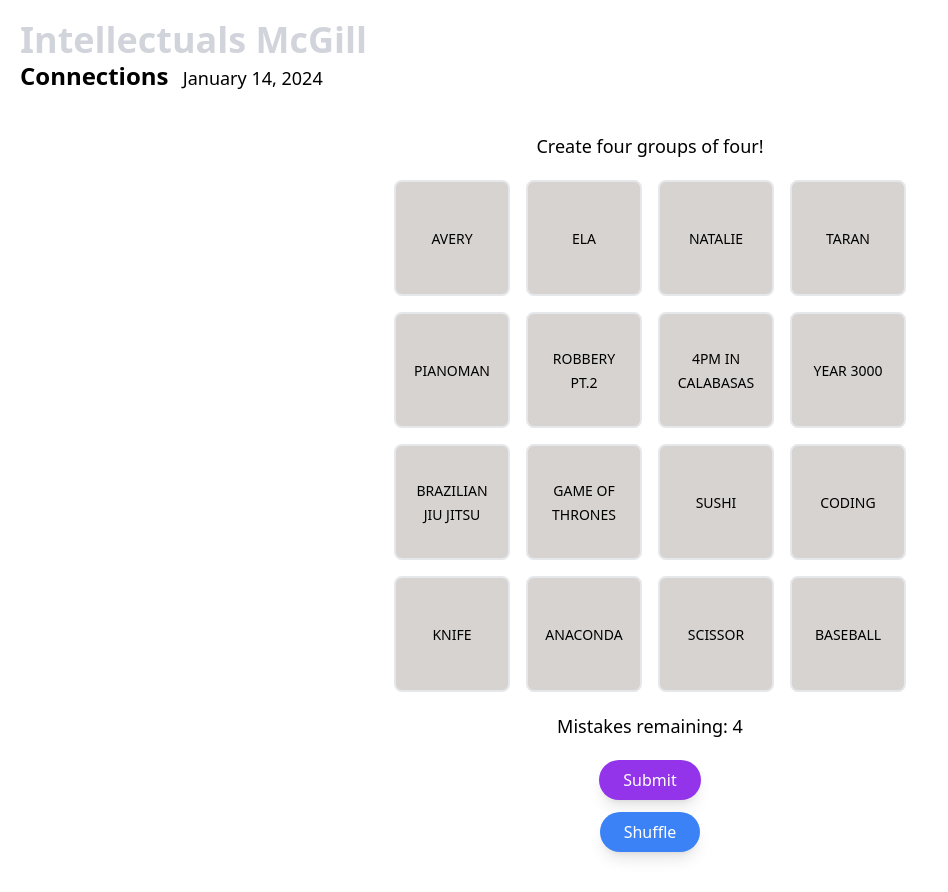
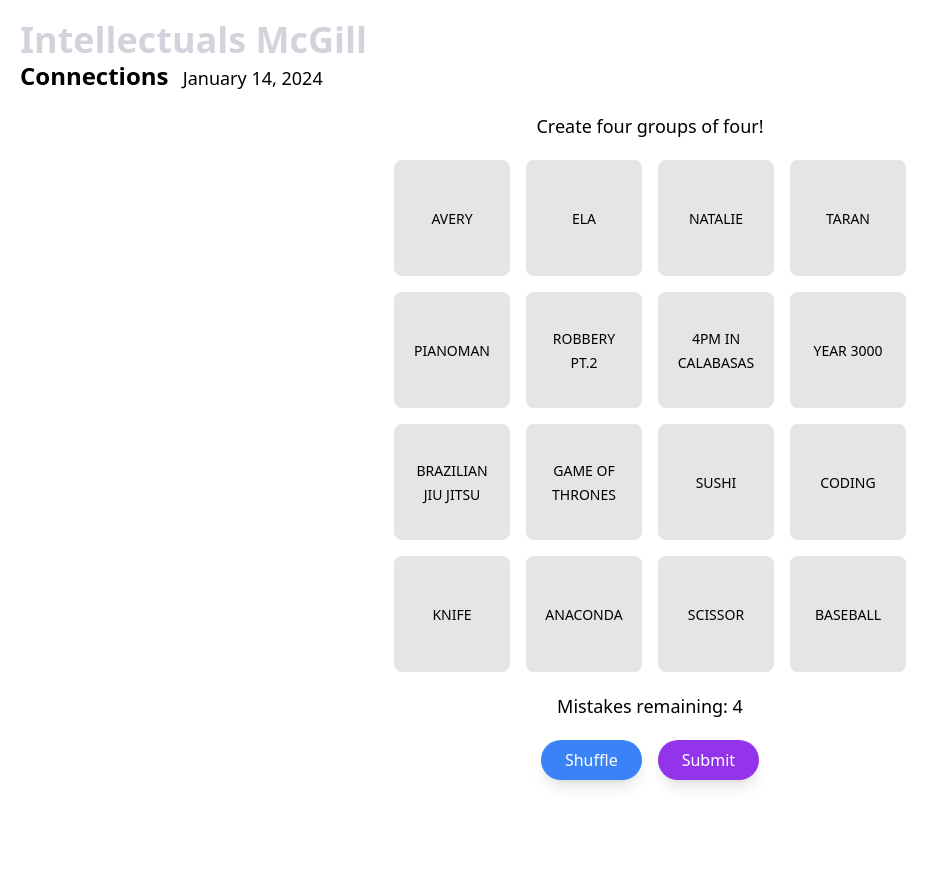
Before and after one commit to Nginearing/kakutropos-parjat, a React (Create React App) app: page / in a window 1280 px wide. Shown: the whole page, without its empty margins (0-948 px from the left). After the commit the page ends 800 px from the top, so only its background shows below. Built offline with nearby package versions, Linux system fonts and the light colour scheme.

Commit message:
more changes

```diff
--- a/src/components/Grid.js
+++ b/src/components/Grid.js
@@ -78,7 +78,7 @@
   };
 
   return (
-    <div className="flex flex-col items-center py-10">
+    <div className="flex flex-col items-center py-5">
       <h2 className="text-lg mb-5">Create four groups of four!</h2>
 
       {/* Render completed groups */}
@@ -110,18 +110,20 @@
       </div>
 
       <div className="text-center text-lg mb-5">Mistakes remaining: {4 - mistakes}</div>
-      <button
-        onClick={handleSubmit}
-        className="text-white bg-purple-600 hover:bg-purple-700 font-medium py-2 px-6 rounded-full shadow-lg focus:outline-none focus:ring-2 focus:ring-purple-600 focus:ring-opacity-50"
-      >
-        Submit
-      </button>
-      <button
-        onClick={handleShuffle}
-        className="text-white bg-blue-500 hover:bg-blue-700 font-medium py-2 px-6 rounded-full shadow-lg focus:outline-none focus:ring-2 focus:ring-blue-500 focus:ring-opacity-50 mt-3"
-      >
-        Shuffle
-      </button>
+
+      <div className="flex justify-center items-center space-x-4">
+        <button
+          onClick={handleShuffle}
+          className="text-white bg-blue-500 hover:bg-blue-700 font-medium py-2 px-6 rounded-full shadow-lg focus:outline-none focus:ring-2 focus:ring-blue-500 focus:ring-opacity-50">
+          Shuffle
+        </button>
+        <button
+          onClick={handleSubmit}
+          className="text-white bg-purple-600 hover:bg-purple-700 font-medium py-2 px-6 rounded-full shadow-lg focus:outline-none focus:ring-2 focus:ring-purple-600 focus:ring-opacity-50">
+          Submit
+        </button>
+      </div>
+
     </div>
   );
 }
--- a/src/components/GridItem.js
+++ b/src/components/GridItem.js
@@ -6,8 +6,8 @@
   return (
     <button
       className={`border-2 ${
-        selected ? 'bg-slate-500 text-white bg-blue-100' : 'bg-stone-300 text-black'
-      } text-center p-3  w-full aspect-square cursor-pointer rounded-lg`}
+        selected ? 'bg-neutral-600 text-white bg-blue-100' : 'bg-stone-200 text-black'
+      } text-center p-3  w-full aspect-square cursor-pointer rounded-lg border-none`}
       onClick={() => onSelectItem(label)}
     >
       <span className="text-sm font-medium">{label}</span>
```
